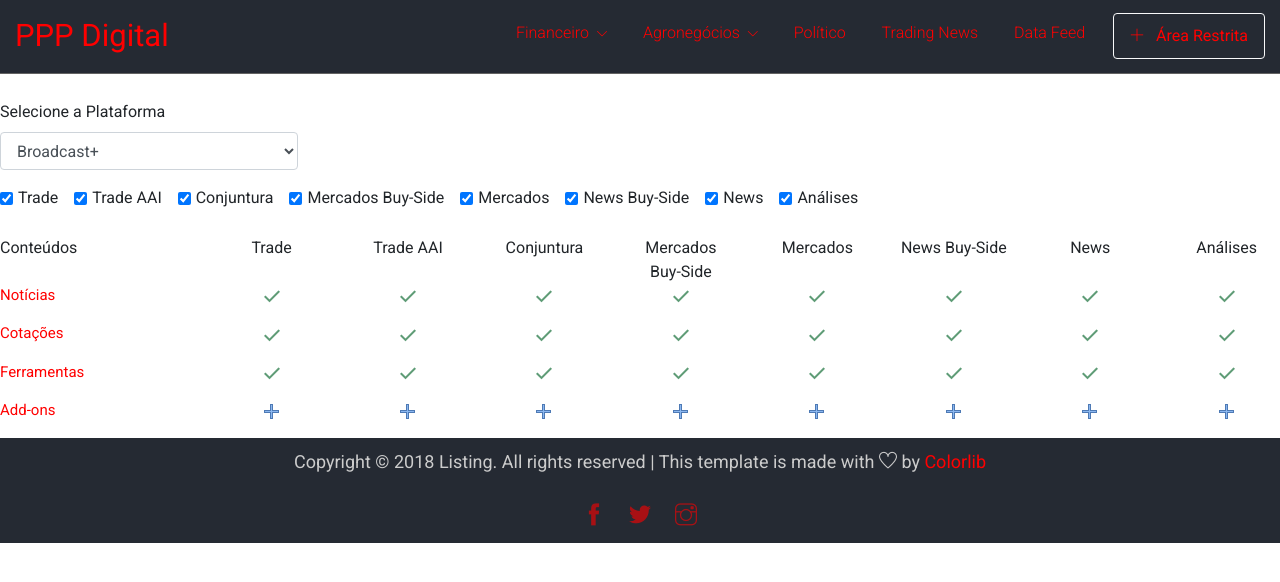
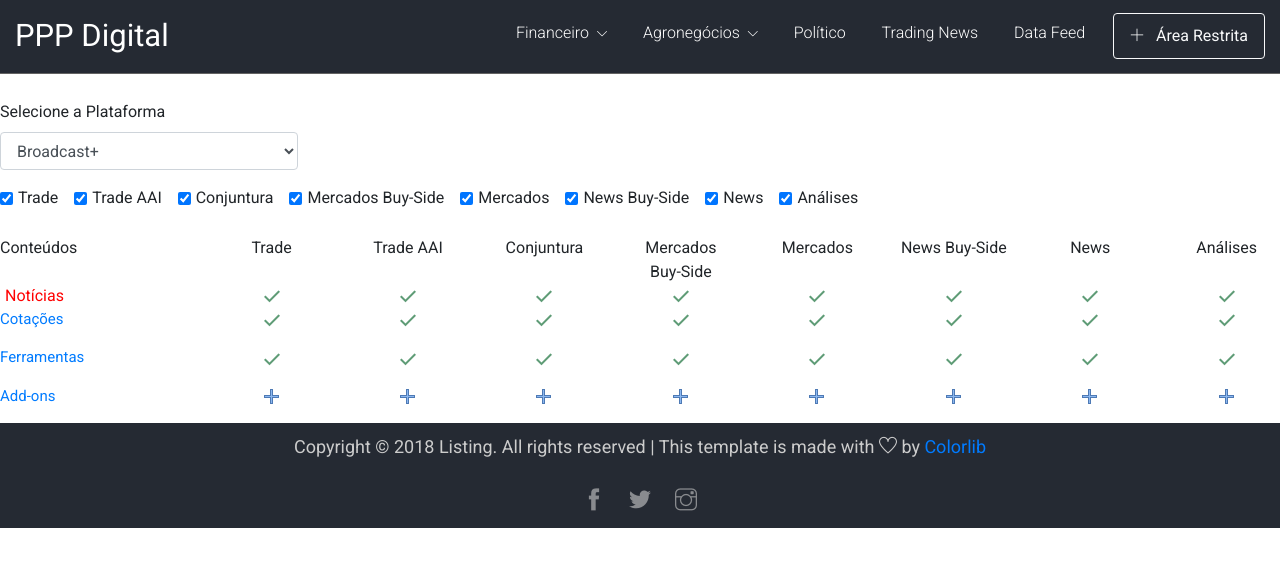
Before and after one commit to brunoLeal93/PPP-Digital, a Flask app: page /Conteudo-vs-Pacotes in a window 1280 px wide. Shown: the top 582 px of the page. Run offline with Flask 2, Linux system fonts and the light colour scheme; some libraries are stand-ins or nearby versions.

Commit message:
customização css

```diff
--- a/app/static/css/ppp.css
+++ b/app/static/css/ppp.css
@@ -14,7 +14,8 @@ body{
 .subgrupo{
 	font-size: 16px;
 }
-a{
+a.change-css{
+	margin-left:5px;
 	color:#ff0000 !important;
 }
 
--- a/app/templates/ppp.html
+++ b/app/templates/ppp.html
@@ -74,7 +74,7 @@
 
         <div class="row destacar">
             <div class="col-2">
-                <p><a href="#Noticias-collapse" data-toggle="collapse" aria-controls="Noticias-collapse">Notícias</a></p>
+                <a class="change-css" href="#Noticias-collapse" data-toggle="collapse" aria-controls="Noticias-collapse">Notícias</a>
             </div>
             <div class="col text-center" id="n-trade">
                 <img src="{{url_for('static', filename='images/icons/check.png')}}" alt="check">
@@ -106,7 +106,7 @@
             <!--AE NEWS + TOP NEWS-->
             <div class="row destacar">
                 <div class="col-2">
-                    &nbsp;&nbsp;<a href="#">AE News + Top News</a>
+                    <a href="#">AE News + Top News</a>
                 </div>
                 <div class="col text-center" id="n-aenews-trade">
                     <img src="{{url_for('static', filename='images/icons/nocheck.png')}}" alt="nocheck">
```
